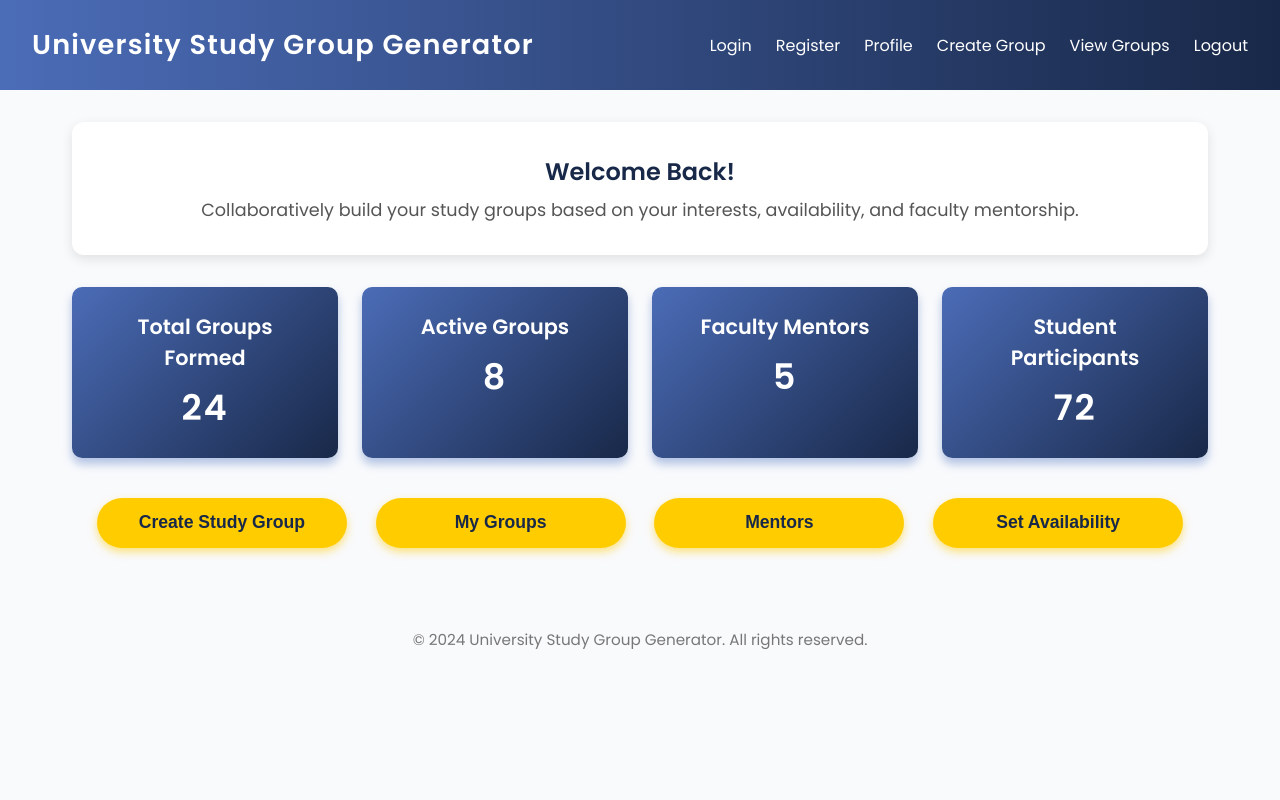
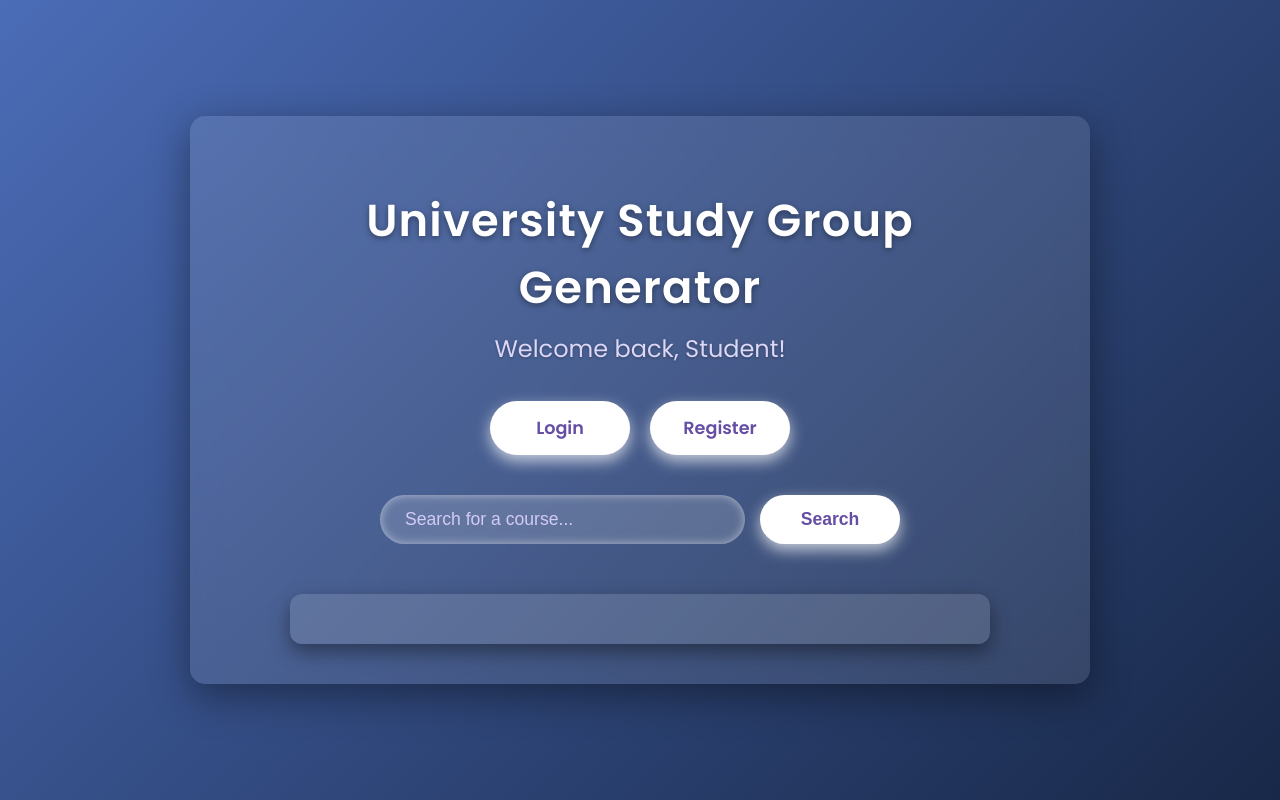
Before and after one commit to Shahinurcodes/project-work, a plain HTML site: page dashboard.html in a window 1280 px wide. Drawn offline with Linux system fonts and the light colour scheme.

Commit message:
dashboard

```diff
--- a/dashboard.html
+++ b/dashboard.html
@@ -3,7 +3,7 @@
 <head>
   <meta charset="UTF-8" />
   <meta name="viewport" content="width=device-width, initial-scale=1" />
-<title>University Study Group Generator - Dashboard</title>
+  <title>Dashboard - University Study Group Generator</title>
   <style>
     @import url('https://fonts.googleapis.com/css2?family=Poppins:wght@400;600&display=swap');
 
@@ -14,202 +14,217 @@
     body {
       margin: 0;
       font-family: 'Poppins', sans-serif;
-    background: #f9fafc;
-    color: #333;
+      background: linear-gradient(135deg, #4b6cb7,  #182848);
+      color: #ffffff;
+      min-height: 100vh;
+      display: flex;
+      justify-content: center;
+      align-items: center;
+      padding: 20px;
     }
 
-  header {
-    background: linear-gradient(90deg, #4b6cb7, #182848);
-    color: white;
-    padding: 1.5rem 2rem;
-    display: flex;
-    justify-content: space-between;
-    align-items: center;
-    flex-wrap: wrap;
+    .dashboard-container {
+      background: rgba(255, 255, 255, 0.1);
+      max-width: 900px;
+      width: 100%;
+      border-radius: 15px;
+      box-shadow: 0 12px 40px rgba(0, 0, 0, 0.4);
+      padding: 40px 50px;
+      backdrop-filter: blur(15px);
     }
 
-  header h1 {
-    font-weight: 600;
-    font-size: 1.7rem;
-    margin: 0;
+    h1 {
+      margin-bottom: 10px;
+      font-weight: 700;
+      font-size: 2.8rem;
+      text-align: center;
       letter-spacing: 1.2px;
+      text-shadow: 0 2px 6px rgba(0,0,0,0.4);
     }
 
-  nav {
-    display: flex;
-    flex-wrap: wrap;
-    align-items: center;
+    .welcome-message {
+      font-size: 1.5rem;
+      margin-bottom: 35px;
+      text-align: center;
+      font-weight: 500;
+      color: #dcd6f7;
+      text-shadow: 0 1px 3px rgba(0,0,0,0.3);
     }
 
-  nav a {
-    color: white;
-    text-decoration: none;
-    margin-left: 1.5rem;
-    font-weight: 500;
-    transition: color 0.3s ease;
-  }
-
-  nav a:hover {
-    color: #ffcc00;
-  }
-
-  main {
-    padding: 2rem;
-    max-width: 1200px;
-    margin: 0 auto;
-  }
-
-  .welcome-section {
-    background: #fff;
-    padding: 2rem;
-    border-radius: 12px;
-    box-shadow: 0 4px 12px rgb(0 0 0 / 0.1);
-    text-align: center;
-    margin-bottom: 2rem;
-  }
-
-  .welcome-section h2 {
-    margin: 0 0 0.5rem 0;
-    font-weight: 600;
-    color: #182848;
-  }
-
-  .welcome-section p {
-    font-size: 1.1rem;
-    color: #555;
-    margin: 0;
-  }
-
-  .stats-cards {
-    display: grid;
-    grid-template-columns: repeat(auto-fit,minmax(220px,1fr));
-    gap: 1.5rem;
-    margin-bottom: 2.5rem;
-  }
-
-  .card {
-    background: linear-gradient(135deg, #4b6cb7, #182848);
-    color: white;
-    padding: 1.5rem 2rem;
-    border-radius: 10px;
-    box-shadow: 0 6px 10px rgba(70, 110, 190, 0.4);
-    text-align: center;
-  }
-
-  .card h3 {
-    margin: 0 0 0.5rem 0;
-    font-weight: 600;
-    font-size: 1.3rem;
-  }
-
-  .card p {
-    font-size: 2.2rem;
-    margin: 0;
-    font-weight: 700;
-    letter-spacing: 0.05em;
-  }
-
-  .actions {
+    .buttons-row {
       display: flex;
+      justify-content: center;
+      gap: 20px;
       flex-wrap: wrap;
-    gap: 1.8rem;
-    justify-content: center;
+      margin-bottom: 40px;
     }
 
     .btn {
-    background: #ffcc00;
-    border: none;
-    padding: 0.9rem 2rem;
-    border-radius: 30px;
+      background: #fff;
+      color: #654ea3;
       font-weight: 600;
       font-size: 1.1rem;
-    color: #182848;
+      padding: 14px 32px;
+      border: none;
+      border-radius: 35px;
       cursor: pointer;
-    box-shadow: 0 4px 8px rgb(255 204 0 / 0.5);
-    transition: background-color 0.3s ease;
-    flex: 1 1 180px;
-    max-width: 250px;
+      box-shadow: 0 6px 15px rgba(255, 255, 255, 0.7);
+      transition: background-color 0.3s ease, color 0.3s ease, box-shadow 0.3s ease;
+      min-width: 140px;
       text-align: center;
+      text-decoration: none;
+      display: inline-block;
+      user-select: none;
     }
 
     .btn:hover {
-    background: #e6b800;
+      background-color: #5877af;
+      color: #fff;
+      box-shadow: 0 10px 25px  #5877af;
     }
 
-  footer {
-    margin-top: 3rem;
-    text-align: center;
-    color: #777;
-    padding-bottom: 2rem;
-    font-size: 0.95rem;
+    .search-container {
+      max-width: 520px;
+      margin: 0 auto 50px auto;
+      display: flex;
+      gap: 15px;
     }
 
-  @media (max-width: 480px) {
-    header {
-      flex-direction: column;
-      align-items: flex-start;
+    .search-input {
+      flex: 1;
+      border-radius: 35px;
+      padding: 14px 25px;
+      font-size: 1.1rem;
+      border: none;
+      outline: none;
+      font-weight: 500;
+      box-shadow: inset 0 0 10px rgba(255,255,255,0.5);
+      background: rgba(255, 255, 255, 0.15);
+      color: #fff;
+      transition: background-color 0.3s ease;
     }
 
-    nav {
-      margin-top: 0.8rem;
+    .search-input::placeholder {
+      color: #d3cbf5;
+      font-weight: 400;
     }
 
-    nav a {
-      margin-left: 0;
-      margin-right: 1.2rem;
-      margin-bottom: 0.6rem;
+    .search-input:focus {
+      background: rgba(255, 255, 255, 0.3);
+      box-shadow: inset 0 0 15px rgba(255,255,255,0.8);
+    }
+
+    #groupDetails {
+      background: rgba(255, 255, 255, 0.12);
+      border-radius: 12px;
+      padding: 25px 30px;
+      box-shadow: 0 8px 20px rgba(0, 0, 0, 0.4);
+      max-width: 700px;
+      margin: 0 auto;
+      color: #e0dbff;
+    }
+
+    #groupDetails h2 {
+      font-weight: 700;
+      margin-bottom: 20px;
+      font-size: 1.9rem;
+      text-shadow: 0 1px 3px rgba(0,0,0,0.7);
+    }
+
+    #groupDetails ul {
+      list-style-type: none;
+      padding-left: 0;
+      font-size: 1.1rem;
+    }
+
+    #groupDetails ul li {
+      background: rgba(255, 255, 255, 0.15);
+      margin-bottom: 12px;
+      padding: 12px 20px;
+      border-radius: 8px;
+      box-shadow: 0 2px 10px rgba(55, 48, 110, 0.7);
+      transition: background-color 0.3s;
+    }
+
+    #groupDetails ul li:hover {
+      background: rgba(255, 255, 255, 0.3);
+      cursor: default;
+    }
+
+    /* Responsive */
+    @media (max-width: 600px) {
+      .search-container {
+        flex-direction: column;
+      }
+      .btn {
+        width: 100%;
+        min-width: unset;
       }
     }
   </style>
 </head>
 <body>
-<header>
+
+  <div class="dashboard-container" role="main">
     <h1>University Study Group Generator</h1>
-  <nav>
-    <a href="login.html">Login</a>
-    <a href="registration.html">Register</a>
-    <a href="#">Profile</a>
-    <a href="#">Create Group</a>
-    <a href="#">View Groups</a>
-    <a href="#">Logout</a>
-  </nav>
-</header>
+    <div class="welcome-message" id="welcomeMessage">Welcome back, Student!</div>
 
-<main>
-  <section class="welcome-section">
-    <h2>Welcome Back!</h2>
-    <p>Collaboratively build your study groups based on your interests, availability, and faculty mentorship.</p>
+    <div class="buttons-row">
+      <a href="login.html" class="btn" aria-label="Login to your account">Login</a>
+      <a href="registration.html" class="btn" aria-label="Register a new account">Register</a>
+    </div>
+
+    <div class="search-container" role="search" aria-label="Course search">
+      <input type="text" id="courseSearch" class="search-input" placeholder="Search for a course..." aria-required="true" aria-describedby="searchHint" />
+      <button class="btn" id="searchButton">Search</button>
+    </div>
+    <div id="searchHint" class="visually-hidden">Enter course name or code and press Search</div>
+
+    <section id="groupDetails" aria-live="polite" aria-atomic="true">
+      <!-- Search results or group details will appear here -->
     </section>
+  </div>
 
-  <section class="stats-cards" aria-label="Study Group Statistics">
-    <article class="card">
-      <h3>Total Groups Formed</h3>
-      <p>24</p>
-    </article>
-    <article class="card">
-      <h3>Active Groups</h3>
-      <p>8</p>
-    </article>
-    <article class="card">
-      <h3>Faculty Mentors</h3>
-      <p>5</p>
-    </article>
-    <article class="card">
-      <h3>Student Participants</h3>
-      <p>72</p>
-    </article>
-  </section>
+  <script>
+    document.getElementById('searchButton').addEventListener('click', function() {
+      const courseInput = document.getElementById('courseSearch');
+      const course = courseInput.value.trim();
+      const groupDetails = document.getElementById('groupDetails');
 
-  <section class="actions" aria-label="Dashboard Actions">
-    <button class="btn" onclick="alert('Feature coming soon: Create a new study group!')">Create Study Group</button>
-    <button class="btn" onclick="alert('Feature coming soon: View your active groups!')">My Groups</button>
-    <button class="btn" onclick="alert('Feature coming soon: View faculty mentors!')">Mentors</button>
-    <button class="btn" onclick="alert('Feature coming soon: Manage your availability!')">Set Availability</button>
-  </section>
-</main>
+      if (!course) {
+        groupDetails.innerHTML = `<p style="color:#ffbcbc;">Please enter a course name or code to search.</p>`;
+        courseInput.focus();
+        return;
+      }
 
-<footer>
-  &copy; 2024 University Study Group Generator. All rights reserved.
-</footer>
+      // Simulated group data - replace this with actual backend call
+      const groups = [
+        { name: "Group Alpha", cgpa: 3.7, subject: course, members: 5 },
+        { name: "Group Beta", cgpa: 3.6, subject: course, members: 4 },
+        { name: "Group Gamma", cgpa: 3.8, subject: course, members: 6 },
+      ];
+
+      let html = `<h2>Study Groups for "${course}"</h2><ul>`;
+      groups.forEach(group => {
+        html += `<li><strong>${group.name}:</strong> CGPA ≥ ${group.cgpa.toFixed(1)}, Members: ${group.members}</li>`;
+      });
+      html += `</ul>`;
+
+      groupDetails.innerHTML = html;
+    });
+  </script>
+
+  <style>
+    /* For accessibility: visually hidden */
+    .visually-hidden {
+      position: absolute !important;
+      height: 1px;
+      width: 1px;
+      overflow: hidden;
+      clip: rect(1px, 1px, 1px, 1px);
+      white-space: nowrap;
+    }
+  </style>
+
 </body>
 </html>
```
Also changed, not shown: login.html (+4 -26 lines). Lines whose indentation alone changed are shown as unchanged.
